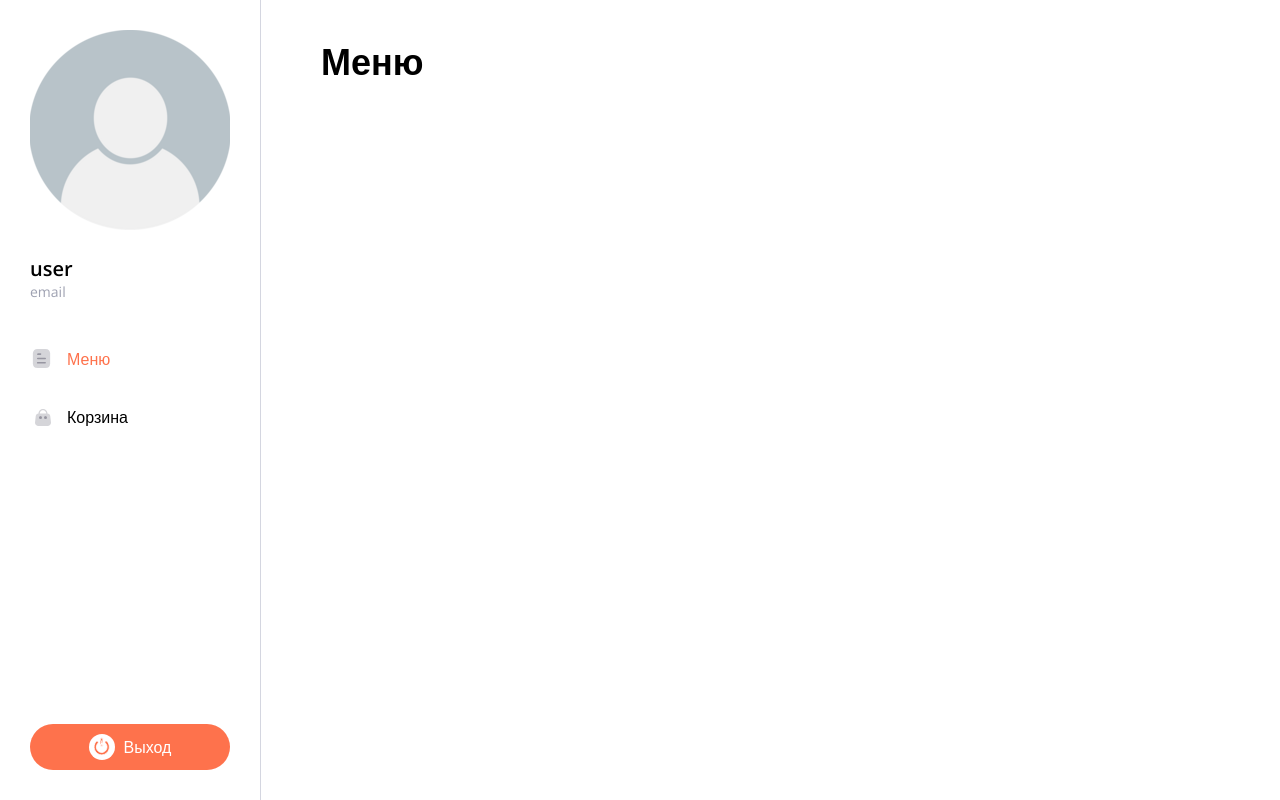
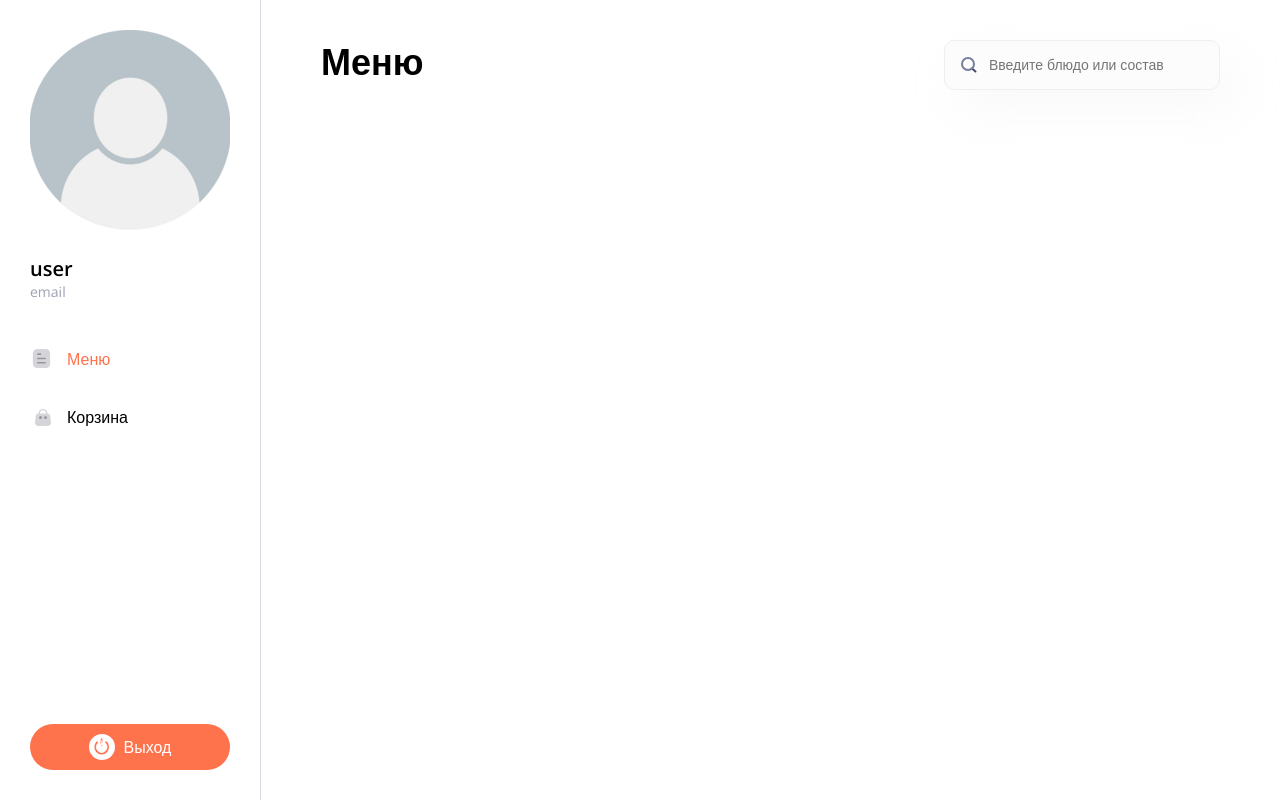
Before and after one commit to karamelkha/shop, a React (Vite) app: page / in a window 1280 px wide. Built offline with nearby package versions, Linux system fonts and the light colour scheme.

Commit message:
search верстка

```diff
--- /dev/null
+++ b/src/components/Search/Search.module.css
@@ -0,0 +1,20 @@
+.input {
+	font-size: 14px;
+	font-style: normal;
+	font-weight: 400;
+	color: var(--text-color);
+	background-color: #FCFCFD;
+	border: 1px solid #EFEFEF;
+	box-shadow: 15px 20px 45px 0px rgba(233, 233, 233, 0.25);
+	border-radius: 10px;
+	padding: 16px 30px 16px 44px;
+	min-width: 200px;
+}
+.input-wrapper {
+	position: relative;
+}
+.icon {
+	position: absolute;
+	left: 17px;
+	top: 17px;
+}
--- /dev/null
+++ b/src/components/Search/Search.props.ts
@@ -0,0 +1,5 @@
+import { InputHTMLAttributes } from 'react';
+
+export interface SearchProps extends InputHTMLAttributes<HTMLInputElement> {
+	isValid?: boolean;
+}
--- /dev/null
+++ b/src/components/Search/Search.tsx
@@ -0,0 +1,28 @@
+import { forwardRef } from "react";
+import styles from "./Search.module.css";
+import cn from "classnames";
+import { SearchProps } from "./Search.props";
+
+const Search = forwardRef<HTMLInputElement, SearchProps>(function Input(
+  { isValid = true, className, ...props },
+  ref
+) {
+  return (
+    <div className={cn(styles["input-wrapper"])}>
+      <input
+        ref={ref}
+        className={cn(styles["input"], className, {
+          [styles["invalid"]]: isValid,
+        })}
+        {...props}
+      />
+      <img
+        className={styles["icon"]}
+        src="./search-icon.svg"
+        alt="Иконка поиска"
+      />
+    </div>
+  );
+});
+
+export default Search;
--- a/src/layout/Layout/Layout.module.css
+++ b/src/layout/Layout/Layout.module.css
@@ -56,4 +56,5 @@
 }
 .content{
 	padding: 40px 60px;
+	width: 100%;
 }
--- /dev/null
+++ b/src/pages/Menu/Menu.module.css
@@ -0,0 +1,4 @@
+.head {
+	display: flex;
+	justify-content: space-between;
+}
--- a/src/pages/Menu/Menu.tsx
+++ b/src/pages/Menu/Menu.tsx
@@ -1,9 +1,12 @@
 import Headling from "../../components/Headling/Headling";
+import Search from "../../components/Search/Search";
+import styles from "./Menu.module.css";
 
 export function Menu() {
   return (
-    <>
+    <div className={styles["head"]}>
       <Headling>Меню</Headling>
-    </>
+      <Search placeholder="Введите блюдо или состав" />
+    </div>
   );
 }
```
Also changed, not shown: public/search-icon.svg (added).
